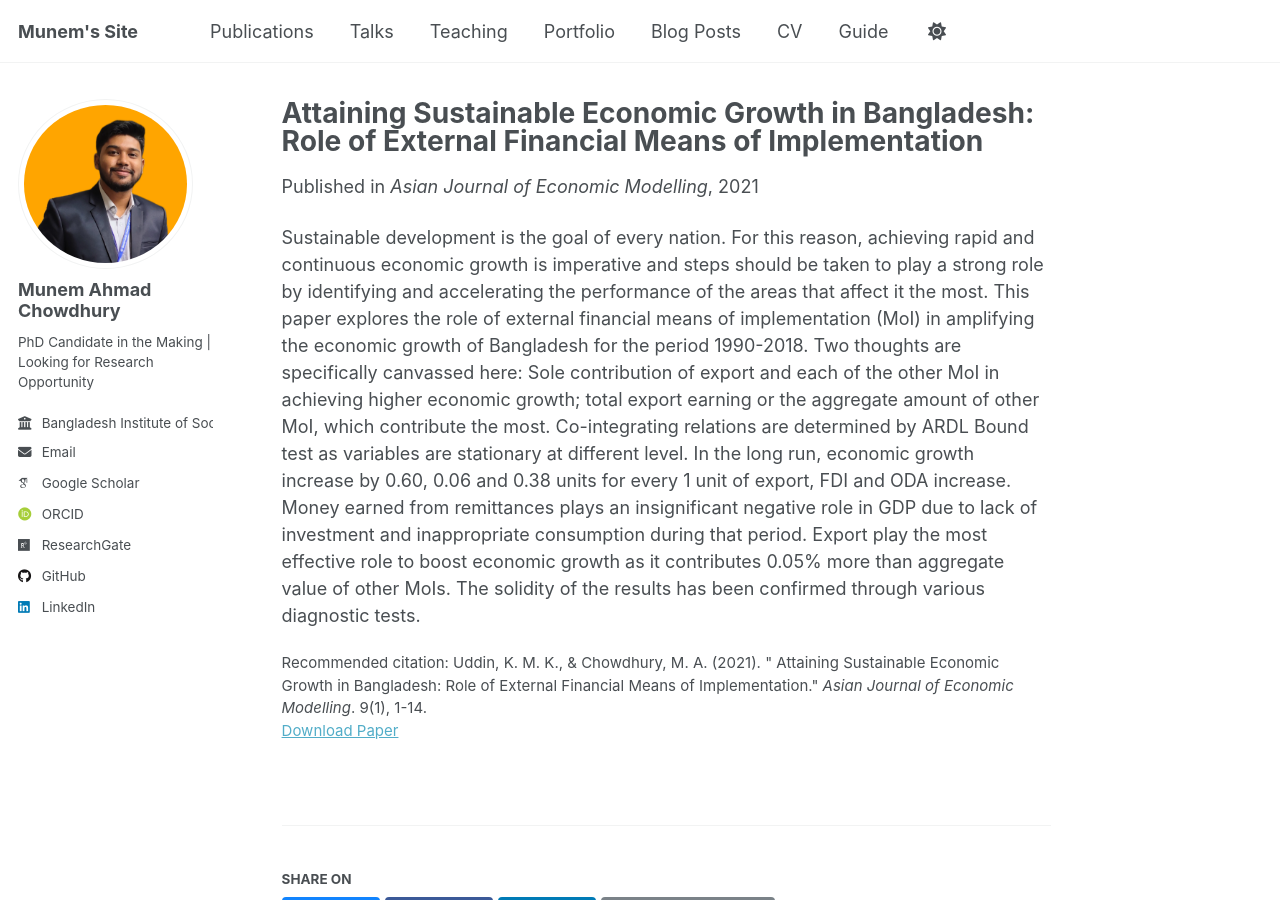
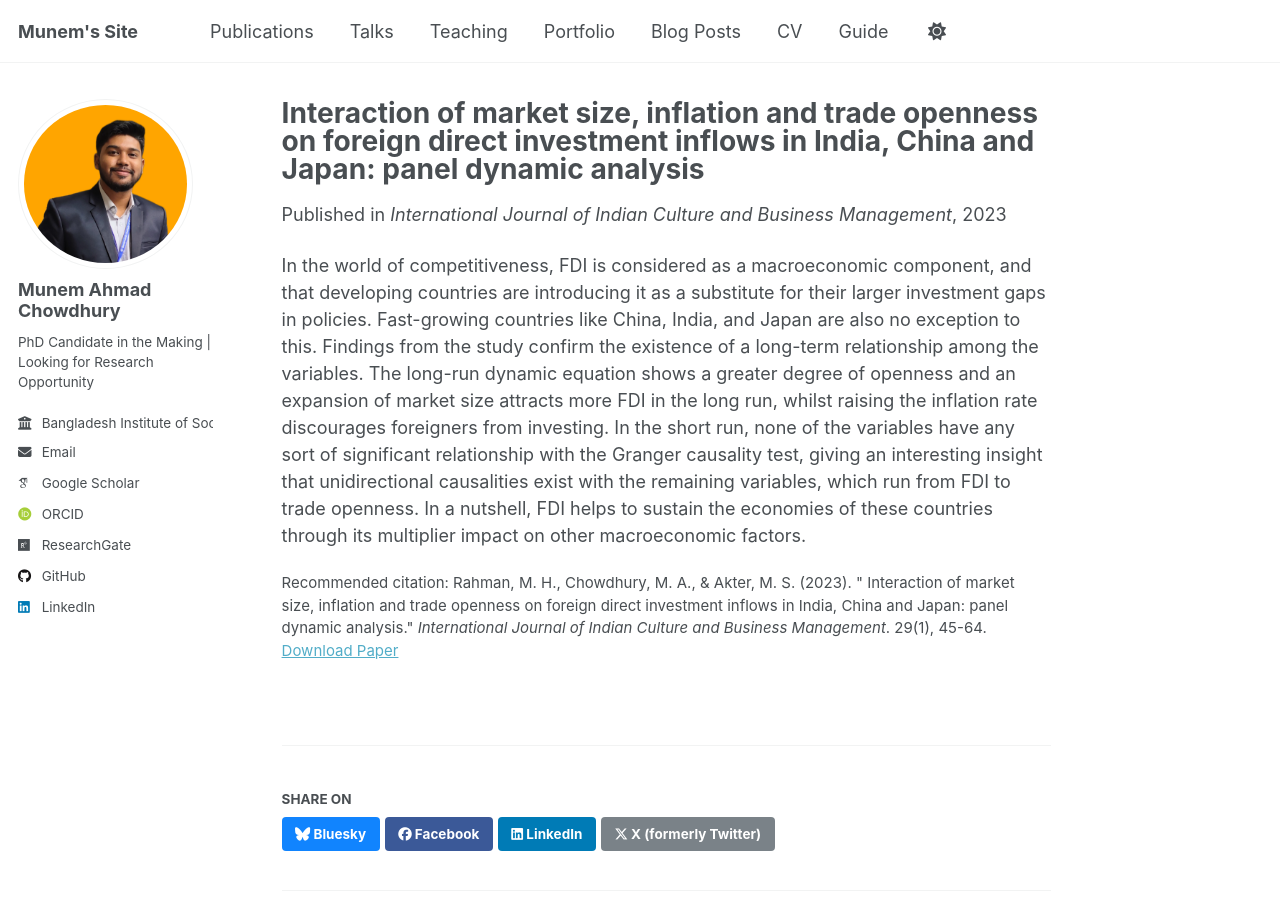
Before and after one commit to munemahmad/munemahmad.github.io, a Jekyll site: the page built from _publications/paper5.md, in a window 1280 px wide and 900 px high. Built offline with Jekyll 4.4.1, drawn with Linux system fonts in a browser that asks for light colours; some web fonts are replaced; a script that is not in the unit is left out.

Commit message:
Update paper5.md

```diff
--- a/_publications/paper5.md
+++ b/_publications/paper5.md
@@ -1,13 +1,13 @@
 ---
-title: "Attaining Sustainable Economic Growth in Bangladesh: Role of External Financial Means of Implementation"
+title: "Interaction of market size, inflation and trade openness on foreign direct investment inflows in India, China and Japan: panel dynamic analysis"
 collection: publications
 category: manuscripts
-permalink: /publication/paper3
-excerpt: 'Sustainable development is the goal of every nation. For this reason, achieving rapid.........'
-date: 2021-01-04
-venue: 'Asian Journal of Economic Modelling'
-paperurl: 'http://munemahmadchowdhury.github.io/files/paper3.pdf'
-citation: 'Uddin, K. M. K., & Chowdhury, M. A. (2021). &quot; Attaining Sustainable Economic Growth in Bangladesh: Role of External Financial Means of Implementation.&quot; <i>Asian Journal of Economic Modelling</i>. 9(1), 1-14.'
+permalink: /publication/paper5
+excerpt: 'In the world of competitiveness, FDI is considered as a macroeconomic component, and that developing countries are.........'
+date: 2023-05-14
+venue: 'International Journal of Indian Culture and Business Management'
+paperurl: 'http://munemahmadchowdhury.github.io/files/paper5.pdf'
+citation: 'Rahman, M. H., Chowdhury, M. A., & Akter, M. S. (2023). &quot; Interaction of market size, inflation and trade openness on foreign direct investment inflows in India, China and Japan: panel dynamic analysis.&quot; <i>International Journal of Indian Culture and Business Management</i>. 29(1), 45-64.'
 ---
 
-Sustainable development is the goal of every nation. For this reason, achieving rapid and continuous economic growth is imperative and steps should be taken to play a strong role by identifying and accelerating the performance of the areas that affect it the most. This paper explores the role of external financial means of implementation (MoI) in amplifying the economic growth of Bangladesh for the period 1990-2018. Two thoughts are specifically canvassed here: Sole contribution of export and each of the other MoI in achieving higher economic growth; total export earning or the aggregate amount of other MoI, which contribute the most. Co-integrating relations are determined by ARDL Bound test as variables are stationary at different level. In the long run, economic growth increase by 0.60, 0.06 and 0.38 units for every 1 unit of export, FDI and ODA increase. Money earned from remittances plays an insignificant negative role in GDP due to lack of investment and inappropriate consumption during that period. Export play the most effective role to boost economic growth as it contributes 0.05% more than aggregate value of other MoIs. The solidity of the results has been confirmed through various diagnostic tests.
+In the world of competitiveness, FDI is considered as a macroeconomic component, and that developing countries are introducing it as a substitute for their larger investment gaps in policies. Fast-growing countries like China, India, and Japan are also no exception to this. Findings from the study confirm the existence of a long-term relationship among the variables. The long-run dynamic equation shows a greater degree of openness and an expansion of market size attracts more FDI in the long run, whilst raising the inflation rate discourages foreigners from investing. In the short run, none of the variables have any sort of significant relationship with the Granger causality test, giving an interesting insight that unidirectional causalities exist with the remaining variables, which run from FDI to trade openness. In a nutshell, FDI helps to sustain the economies of these countries through its multiplier impact on other macroeconomic factors.
```
